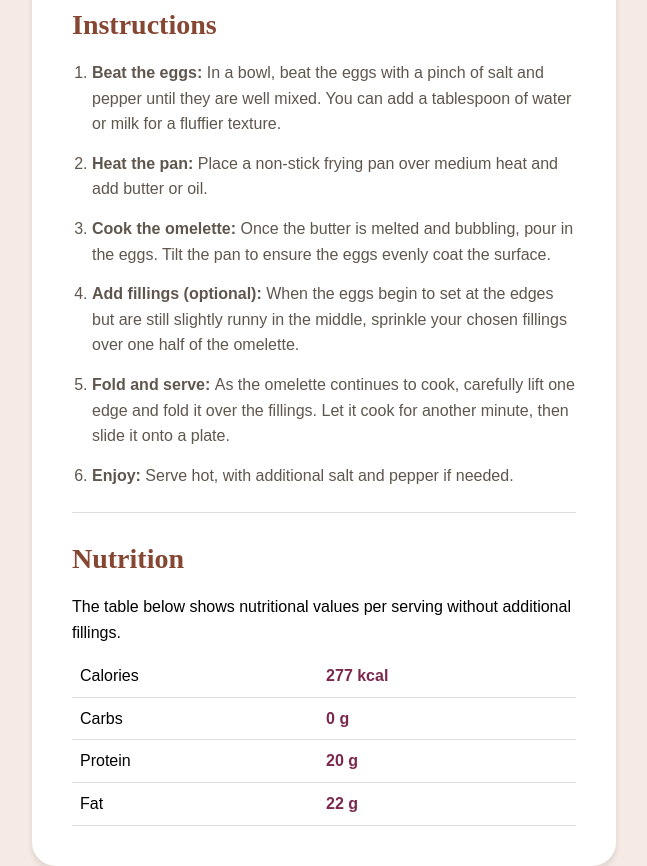
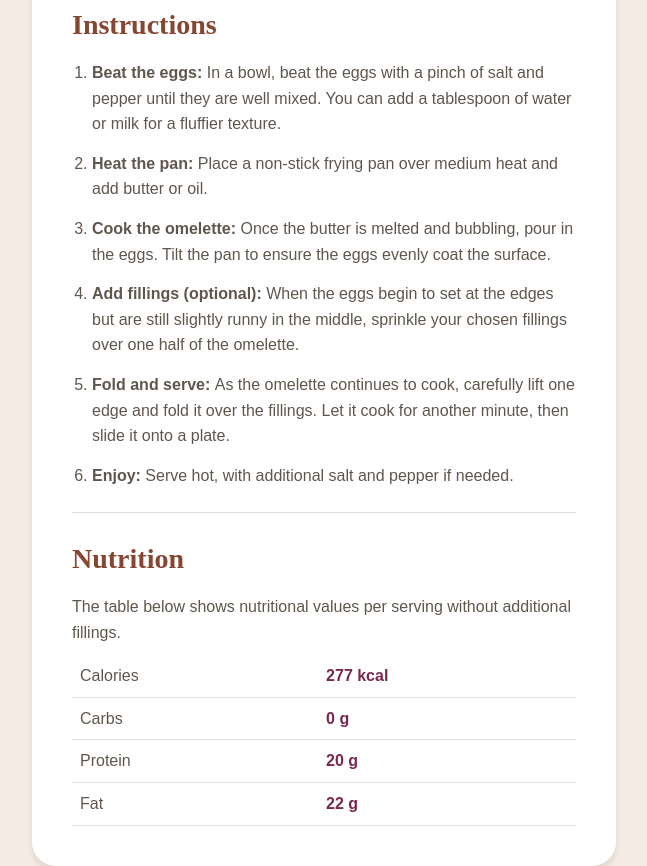
Before and after one commit to nidaaeman1122/Buildable-Task3, a plain HTML site: page index.html in a window 1280 px wide. Shown: the part 970-1836 px from the top of the page, without its empty margins (316-963 px from the left). Drawn offline with Linux system fonts and the light colour scheme.

Commit message:
Update styles.css

```diff
--- a/styles.css
+++ b/styles.css
@@ -131,6 +131,11 @@ main {
 .nutrition td {
     padding: 8px;
     border-bottom: 1px solid #ddd;
+    color: #5F574E;
+}
+
+.nutrition p{
+    color: #5F574E;
 }
 
 .nutrition .highlight {
```
